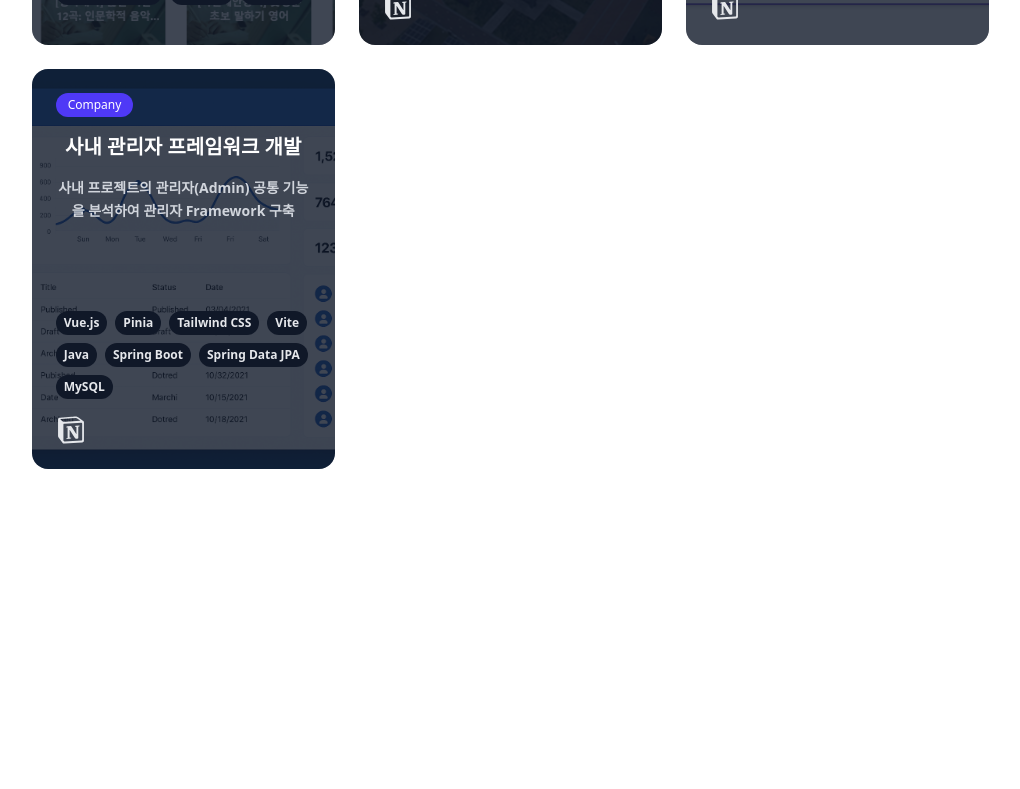
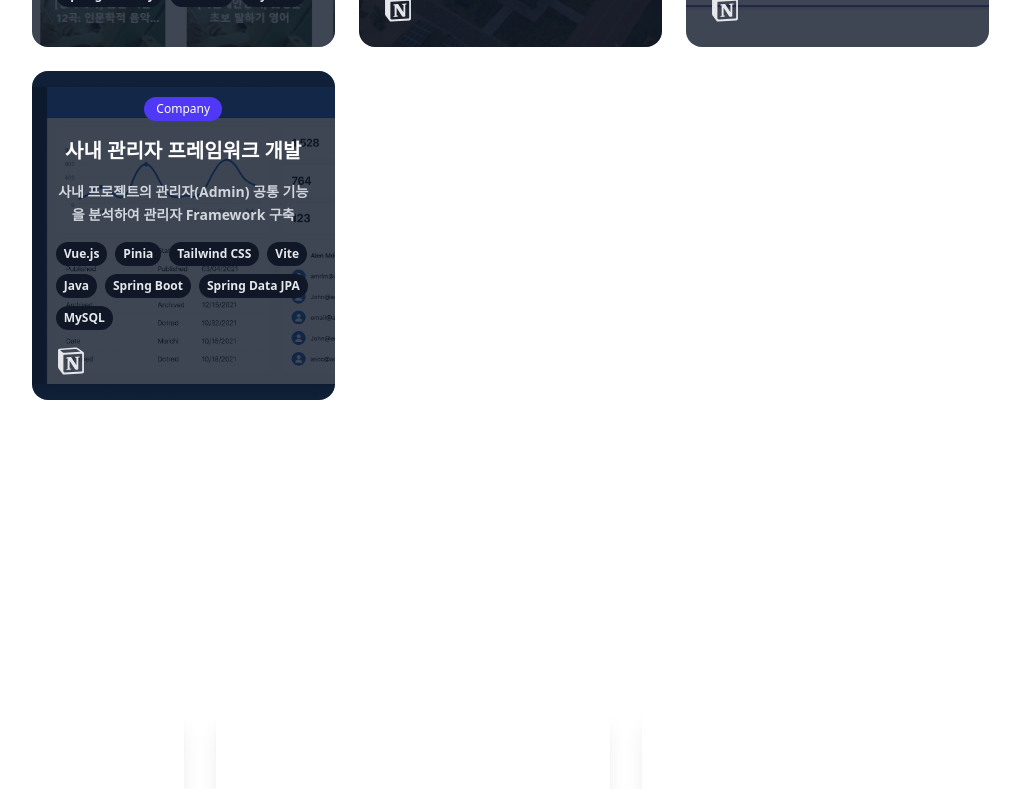
Before and after one commit to Tessa1217/portfolio, a React (Vite) app: page / in a window 1280 px wide. Shown: the part 2320-3109 px from the top of the page, without its empty margins (227-1247 px from the left). Built offline with nearby package versions, Linux system fonts and the light colour scheme; a web font is replaced by a local one.

Commit message:
updated: responsive css 수정

```diff
--- a/src/components/experience/personal-projects.tsx
+++ b/src/components/experience/personal-projects.tsx
@@ -3,12 +3,29 @@ import ProjectCardList from "@/components/experience/project-card-list";
 import type { ProjectInformation } from "@/types";
 const PersonalProjects = () => {
   const projects = PERSONAL_PROJECT_EXPERIENCE as ProjectInformation[];
+
   return (
-    <div className="grid gap-4">
+    <div className="grid gap-4 px-4 sm:px-6 lg:px-8">
       <section className="col-span-12">
         <ProjectCardList
           projects={projects}
-          className="w-full max-w-screen-xl mx-auto grid gap-6 grid-cols-[repeat(auto-fit,minmax(300px,1fr))]"
+          className="
+    w-full
+    max-w-7xl
+    mx-auto
+    grid
+    gap-6
+    grid-cols-1
+    sm:grid-cols-2
+    lg:grid-cols-3
+
+    /* 같은 행의 카드 높이 통일 */
+    items-stretch
+    [&>*]:h-full
+
+    /* 최소 높이 설정 (선택사항) */
+    auto-rows-[minmax(400px,auto)]
+  "
         />
       </section>
     </div>
--- a/src/components/experience/project-card.tsx
+++ b/src/components/experience/project-card.tsx
@@ -20,34 +20,40 @@ export default function ProjectCard({
   return (
     <AnimatedCard
       hoverEffect="glow"
-      className="relative min-h-[400px] bg-gray-900 rounded-2xl overflow-hidden transition-transform duration-200 sm:max-w-sm pointer-none"
+      className="relative h-full bg-gray-900 rounded-2xl overflow-hidden transition-transform duration-200"
     >
       {/* Background Image Overlay */}
       <div
         className="absolute inset-0 bg-cover bg-bottom opacity-20"
         style={{ backgroundImage: `url(${backgroundImgUrl})` }}
       />
-      <div className="relative min-h-[400px] p-6 flex flex-col h-full justify-between">
-        {/* Type Badge */}
+
+      {/* Content Container - Flexbox로 내부 레이아웃 제어 */}
+      <div className="relative h-full p-6 flex flex-col">
+        {/* Type Badge - 고정 영역 */}
+        <div className="flex-shrink-0">
           <span
             className={
-            `self-start px-3 py-1 rounded-full text-xs font-medium text-white ` +
+              `inline-block px-3 py-1 rounded-full text-xs font-medium text-white ` +
               (projectType === "Company" ? "bg-indigo-600" : "bg-green-600")
             }
           >
             {projectType}
           </span>
+        </div>
 
-        {/* Title & Description */}
-        <h3 className="mt-4 text-xl font-semibold text-white leading-snug">
+        {/* Title - 고정 영역 */}
+        <h3 className="mt-4 flex-shrink-0 text-xl font-semibold text-white leading-snug">
           {title}
         </h3>
-        <p className="mt-4 flex-1 text-gray-300 text-sm font-semibold leading-relaxed">
+
+        {/* Description - 가변 영역 (남은 공간 차지) */}
+        <p className="mt-4 flex-1 text-gray-300 text-sm font-semibold leading-relaxed line-clamp-4 sm:line-clamp-6">
           {description}
         </p>
 
-        {/* Tags */}
-        <div className="mt-4 flex flex-wrap gap-2">
+        {/* Tags - 고정 영역 */}
+        <div className="mt-4 flex-shrink-0 flex flex-wrap gap-2">
           {tags.map((tag) => (
             <span
               key={tag}
@@ -58,8 +64,8 @@ export default function ProjectCard({
           ))}
         </div>
 
-        {/* Actions */}
-        <div className="mt-4 flex items-center space-x-4">
+        {/* Actions - 고정 영역 */}
+        <div className="mt-4 flex-shrink-0 flex items-center space-x-4">
           {githubUrl && (
             <a
               href={githubUrl}
@@ -80,13 +86,15 @@ export default function ProjectCard({
               <RxNotionLogo size={30} />
             </button>
           )}
+        </div>
+      </div>
+
+      {/* Modal */}
       {notionPageId && showNotionModal && (
         <ProjectModal onClose={() => setShowNotionModal(false)}>
           <MarkdownContent pageId={notionPageId} />
         </ProjectModal>
       )}
-        </div>
-      </div>
     </AnimatedCard>
   );
 }
--- a/src/components/skills/skill-category.tsx
+++ b/src/components/skills/skill-category.tsx
@@ -15,7 +15,7 @@ export default function SkillCategory({
     <AnimatedElement listChildren={true} animation="fadeInUp">
       <AnimatedCard
         hoverEffect="scale"
-        className="bg-gray-800 rounded-2xl p-6 flex flex-col h-full"
+        className="h-full bg-white/10 backdrop-blur-sm p-10 rounded-lg shadow-xl max-w-md w-full text-center"
       >
         <h3 className="text-2xl uppercase font-header mb-8 text-white">
           {categoryName}
```
Lines whose indentation alone changed are shown as unchanged.
